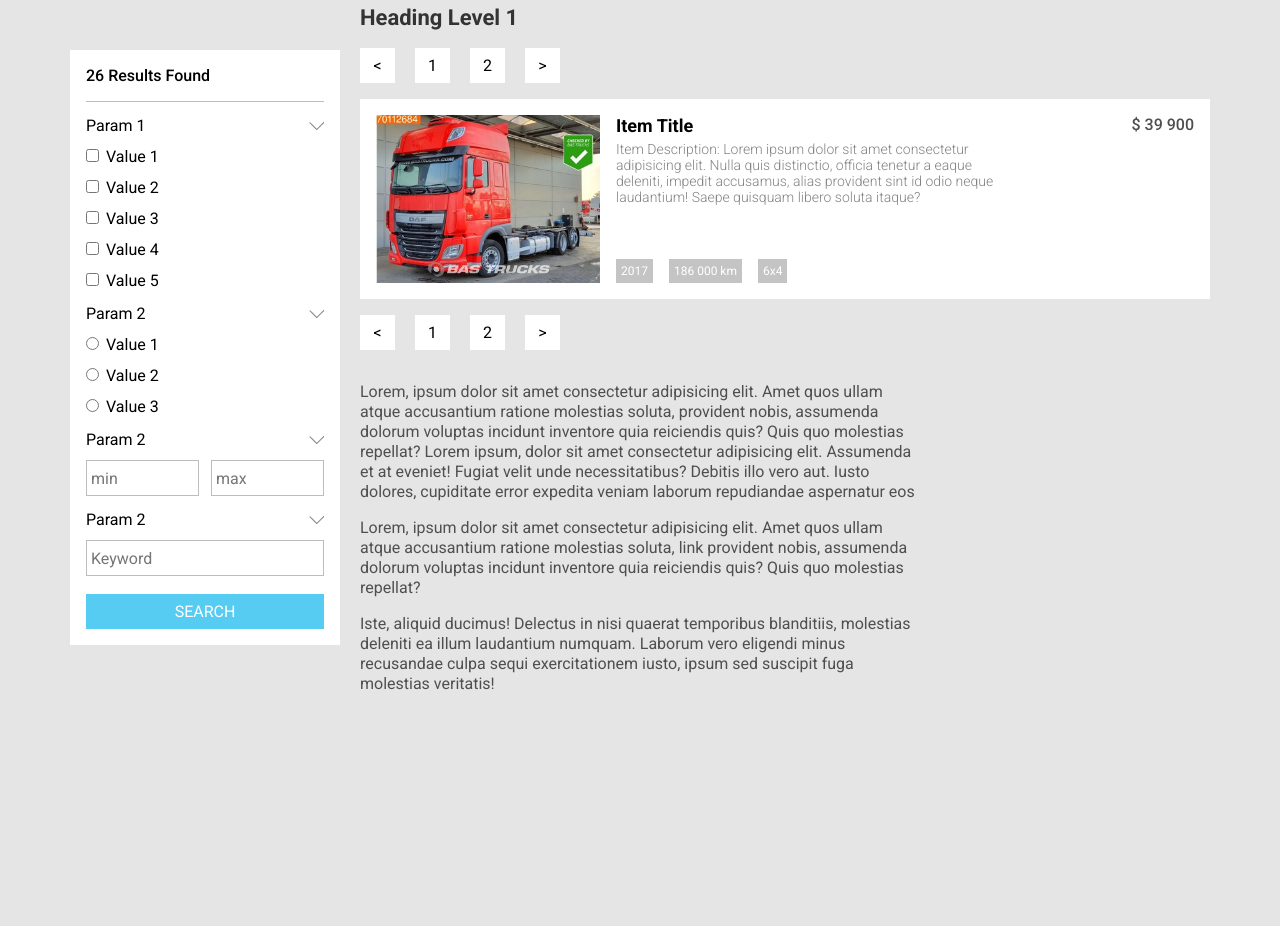
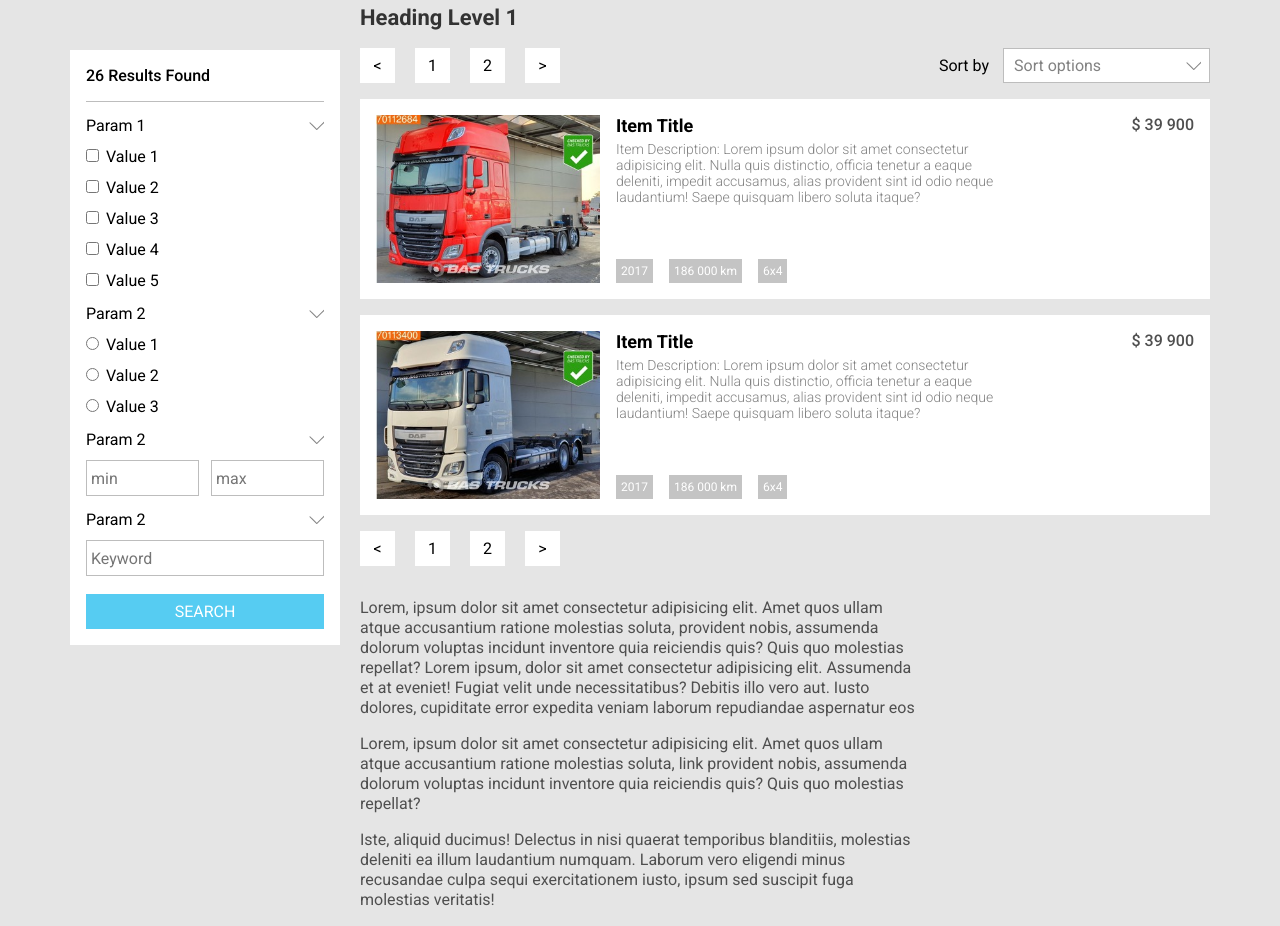
Before and after one commit to gksky/webm-test-data, a PHP site: page / in a window 1280 px wide. Shown: the part 250-1176 px from the top of the page. Before the commit the page ends 940 px from the top, so only its background shows below. Run offline with PHP 8.4, Linux system fonts and the light colour scheme.

Commit message:
add: sort options

```diff
--- a/index.html
+++ b/index.html
@@ -124,14 +124,18 @@
         <div class="pagination">
           <div class="pages">
             <ul>
-              <li><</li>
-              <li>1</li>
-              <li>2</li>
-              <li>></li>
+              <a href=""><li><</li></a>
+              <a href=""><li>1</li></a>
+              <a href=""><li>2</li></a>
+              <a href=""><li>></li></a>
             </ul>
           </div>
           <div class="sortby">
+            Sort by
+            <select>
+              <option value="">Sort options</option>
 
+            </select>
           </div>
         </div>
         <section>
@@ -153,7 +157,25 @@
             $ 39 900
           </div>
         </section>
-
+        <section>
+          <div class="picture">
+            <img class="thumb" src="src/images/2.jpg">
+          </div>
+          <div class="item">
+            <h2 class="title">Item Title</h2>
+            <p class="describe">Item Description: Lorem ipsum dolor sit amet consectetur adipisicing elit. Nulla quis distinctio, officia tenetur a eaque deleniti, impedit accusamus, alias provident sint id odio neque laudantium! Saepe quisquam libero soluta itaque? </p>
+            <div class="maininfo">
+              <ul>
+                <li>2017</li>
+                <li>186 000 km</li>
+                <li>6x4</li>
+              </ul>
+            </div>
+          </div>
+          <div class="price">
+            $ 39 900
+          </div>
+        </section>
         <div class="pagination">
           <div class="pages">
             <ul>
--- a/style.css
+++ b/style.css
@@ -7,8 +7,6 @@
 }
 
 body {
-
-
   margin: 0 auto;
   padding: 0;
   width: 1140px;
@@ -27,7 +25,6 @@ header {
 
 nav {
   margin-top: 20px;
-
 }
 
 .menu {
@@ -51,10 +48,6 @@ nav {
 
 main {
   display: flex;
-}
-
-aside {
-
 }
 
 .filter {
@@ -125,6 +118,33 @@ input, button {
   margin-top: 18px;
 }
 
+.pagination {
+  display: flex;
+  justify-content: space-between;
+  line-height: 35px;
+}
+
+.sortby {
+  margin: 16px 0;
+  position: relative;
+}
+
+.sortby select {
+  margin-left: 10px;
+  padding-left: 10px;
+  width: 207px;
+  font-size: 16px;
+  border: 1px solid #BDBDBD;
+  height: 35px;
+  color: #828282;
+  -webkit-appearance: none;
+  -moz-appearance: none;
+  appearance: none;
+  background: url(src/arrow.png) 96% no-repeat #FFFFFF;
+  outline: none;
+}
+
+
 .list {
   width: 850px;
 }
@@ -153,6 +173,11 @@ section {
   display: flex;
   justify-content: space-between;
   background-color: #FFFFFF;
+  margin-bottom: 16px;
+}
+
+section:last-of-type {
+  margin-bottom: 0;
 }
 
 .picture {
```
